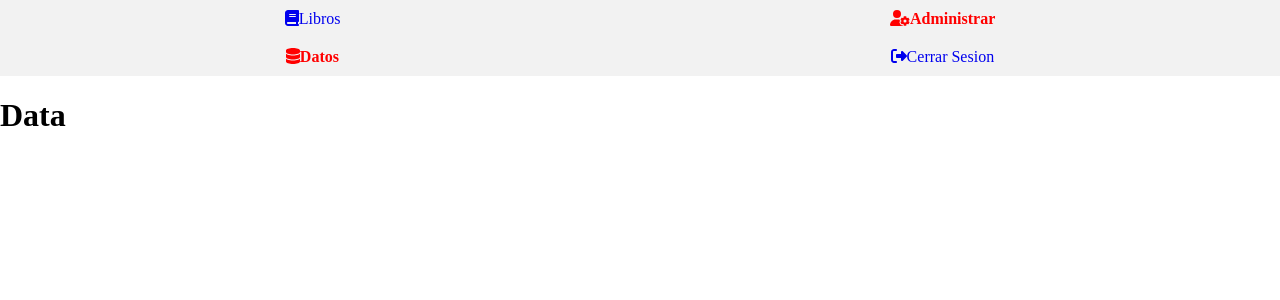
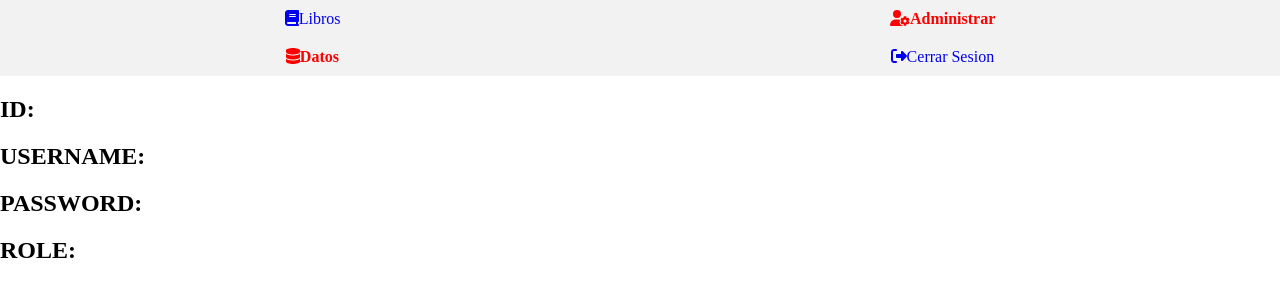
Before and after one commit to DiegoGC1822/BiblioMaster, a React (Vite) app: page /data in a window 1280 px wide. Shown: the top 300 px of the page. Built offline with nearby package versions, Linux system fonts and the light colour scheme.

Commit message:
datos del usuario

```diff
--- a/src/components/Data.jsx
+++ b/src/components/Data.jsx
@@ -1,7 +1,14 @@
+import { useUserContext } from "../contexts/userContext"
 export const Data = () => {
+
+    const { actualUser } = useUserContext();
+
     return (
         <div>
-            <h1>Data</h1>
+            <h2>ID: {actualUser.id}</h2>
+            <h2>USERNAME: {actualUser.username}</h2>
+            <h2>PASSWORD: {actualUser.password}</h2>
+            <h2>ROLE: {actualUser.role}</h2>
         </div>
     )
 }
```
